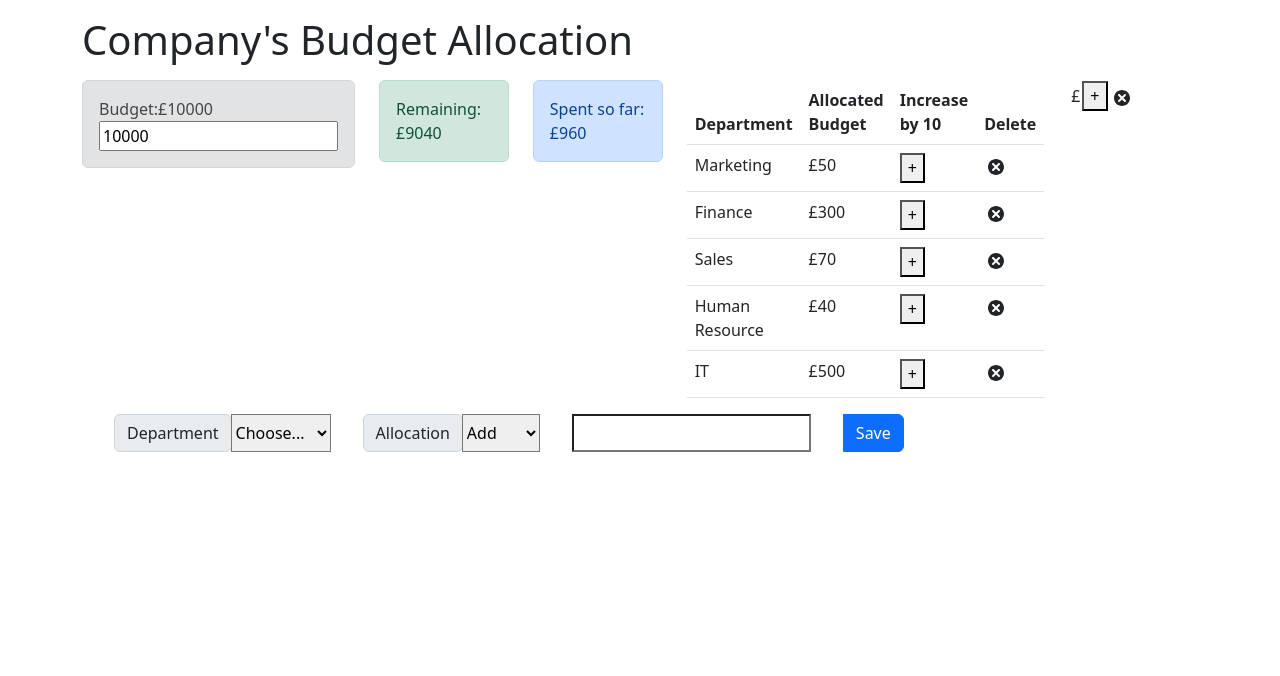
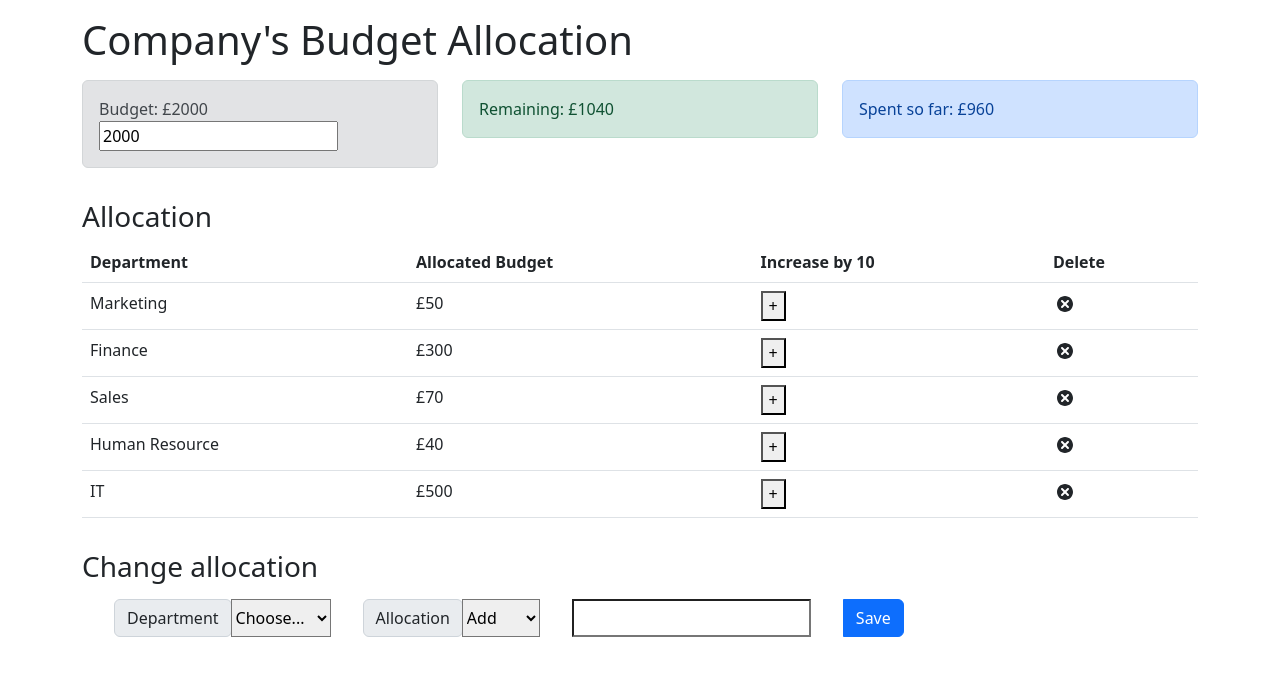
Before and after one commit to ibm-developer-skills-network/ejtos-react_budget_app, a React (Create React App) app: page / in a window 1280 px wide. Shown: the top 676 px of the page. Built offline with nearby package versions, Linux system fonts and the light colour scheme.

Commit message:
modifying

```diff
--- a/src/App.js
+++ b/src/App.js
@@ -1,71 +1,44 @@
 import React from 'react';
-
 import 'bootstrap/dist/css/bootstrap.min.css';
 
-//Code to import Budget.js
+import { AppProvider } from './context/AppContext';
 import Budget from './components/Budget';
-
-// Add code to import the other components here under
-
-
-import { AppProvider } from './context/AppContext';
-import Remaining from './components/Remaining';
 import ExpenseTotal from './components/ExpenseTotal';
 import ExpenseList from './components/ExpenseList';
-import ExpenseItem from './components/ExpenseItem';
 import AllocationForm from './components/AllocationForm';
+import RemainingBudget from './components/Remaining';
+
 const App = () => {
     return (
         <AppProvider>
             <div className='container'>
                 <h1 className='mt-3'>Company's Budget Allocation</h1>
                 <div className='row mt-3'>
-                        {
-                            // Budget component
                     <div className='col-sm'>
                         <Budget />
                     </div>
-                        }
-
-                        {
-                            //Remaining component
                     <div className='col-sm'>
-                                <Remaining />
+                        <RemainingBudget />
                     </div>
-                        }
-
-                        {
-                            //ExpenseTotal component
                     <div className='col-sm'>
-                                <ExpenseTotal/>
+                        <ExpenseTotal />
                     </div>
-                        }
-
-                        {
-                            // ExpenseList component
+                </div>
+                <h3 className='mt-3'>Allocation</h3>
+                <div className='row '>
                     <div className='col-sm'>
-                                <ExpenseList/>
+                        <ExpenseList />
                     </div>
-
-                        }
-
-                        {
-                            //ExpenseItem component
-                            <div className='col-sm'>
-                                <ExpenseItem/>
                 </div>
-                        }
-
-                        {
-                            //AllocationForm component
+                <h3 className='mt-3'>Change allocation</h3>
+                <div className='row mt-3'>
                     <div className='col-sm'>
                         <AllocationForm/>
                     </div>
-                        }
-
                 </div>
             </div>
         </AppProvider>
     );
 };
+
 export default App;
--- a/src/context/AppContext.js
+++ b/src/context/AppContext.js
@@ -78,7 +78,7 @@ export const AppReducer = (state, action) => {
 
 // 1. Sets the initial state when the app loads
 const initialState = {
-    budget: 10000,
+    budget: 2000,
     expenses: [
         { id: "Marketing", name: 'Marketing', cost: 50 },
         { id: "Finance", name: 'Finance', cost: 300 },
```
Also changed, not shown: src/components/Budget.js (+10 -11 lines), src/components/Remaining.js (+7 -9 lines), src/components/AllocationForm.js (line endings or trailing spaces), src/components/ExpenseItem.js (line endings or trailing spaces), src/components/ExpenseList.js (line endings or trailing spaces), src/components/ExpenseTotal.js (line endings or trailing spaces). Lines whose indentation alone changed are shown as unchanged.
